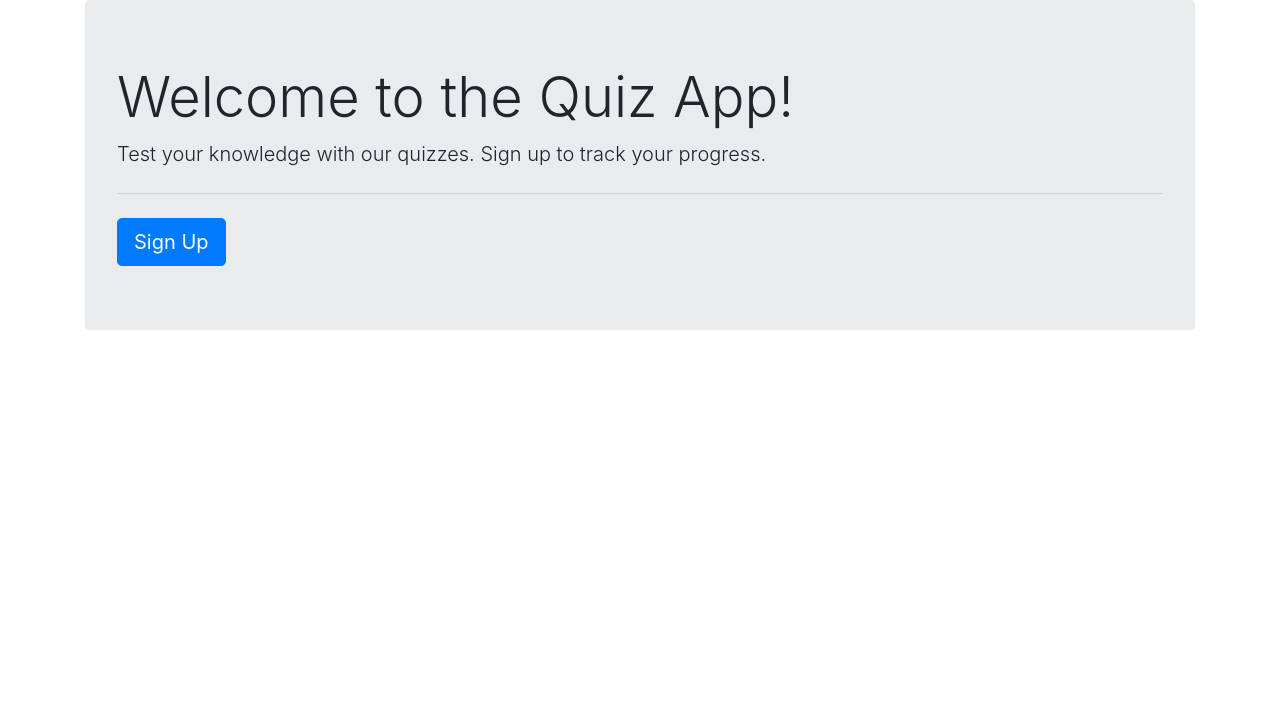
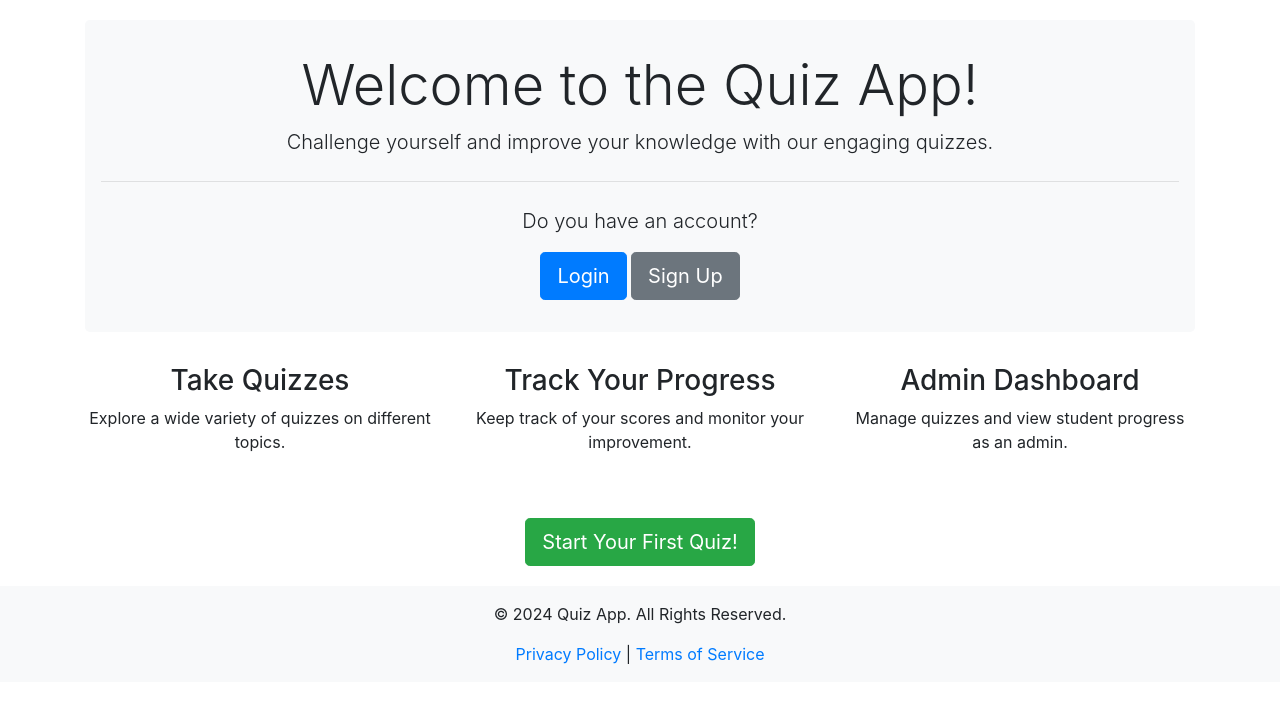
Before and after one commit to Isma3l-19/quiz_app, a Flask app: page / in a window 1280 px wide. Shown: the part 56-759 px from the top of the page. Run offline with Flask 3, Linux system fonts and the light colour scheme; some libraries are stand-ins or nearby versions.

Commit message:
Made customizations and added features to the layout of the project

```diff
--- a/app/routes.py
+++ b/app/routes.py
@@ -5,27 +5,32 @@ from app.models import User, Question, QuizResult, QuizSet, Feedback
 from app.forms import RegistrationForm, LoginForm
 from flask_restful import Api, Resource
 
+# Blueprint for main routes and API routes
 main_bp = Blueprint('main', __name__)
 api_bp = Blueprint('api', __name__)
 api = Api(api_bp)
 
+# Home page route
 @main_bp.route("/")
 def index():
     return render_template('index.html')
 
+# Registration route
 @main_bp.route("/register", methods=['GET', 'POST'])
 def register():
     form = RegistrationForm()
     if form.validate_on_submit():
+        # Create new user and add to the database
         user = User(username=form.username.data, email=form.email.data)
         user.set_password(form.password.data)
-        user.role = form.role.data  # Set role
+        user.role = form.role.data
         db.session.add(user)
         db.session.commit()
         flash('Account created successfully!', 'success')
         return redirect(url_for('main.login'))
     return render_template('register.html', form=form)
 
+# Login route
 @main_bp.route("/login", methods=['GET', 'POST'])
 def login():
     form = LoginForm()
@@ -33,6 +38,7 @@ def login():
         user = User.query.filter_by(email=form.email.data).first()
         if user and user.check_password(form.password.data):
             login_user(user, remember=form.remember.data)
+            # Redirect based on user role
             if user.role == 'admin':
                 return redirect(url_for('main.admin_dashboard'))
             else:
@@ -41,41 +47,40 @@ def login():
             flash('Login unsuccessful. Please check email and password.', 'danger')
     return render_template('login.html', form=form)
 
+# Student dashboard route
 @main_bp.route("/student_dashboard")
 @login_required
 def student_dashboard():
+    # Get user's quiz results and calculate total score
     user_results = QuizResult.query.filter_by(user_id=current_user.id).all()
     total_questions = sum(len(result.quiz_set.questions) for result in user_results)
     total_score = sum(result.score for result in user_results)
-
-    # Pass the quiz sets to the template
-    quiz_sets = QuizSet.query.all()
-
+    quiz_sets = QuizSet.query.all()  # Get all quiz sets
     return render_template(
         'student_dashboard.html',
         total_questions=total_questions,
         total_score=total_score,
         results=user_results,
-        quiz_sets=quiz_sets  # Add quiz sets to the context
+        quiz_sets=quiz_sets  # Pass quiz sets to template
     )
 
+# Admin dashboard route
 @main_bp.route('/admin_dashboard')
 @login_required
 def admin_dashboard():
     if current_user.role != 'admin':
         return redirect(url_for('main.login'))
-
-    # Query to get all students and their quiz results
+    # Get all students and their quiz result count
     students = User.query.filter_by(role='student').all()
     for student in students:
         student.completed_quizzes_count = QuizResult.query.filter_by(user_id=student.id).count()
-
     return render_template('admin_dashboard.html', students=students)
 
+# Quiz-taking route
 @main_bp.route("/quiz/<int:quiz_id>", methods=['GET', 'POST'])
 @login_required
 def quiz(quiz_id):
-    quiz = QuizSet.query.get_or_404(quiz_id)  # Ensure the quiz_set is fetched correctly
+    quiz = QuizSet.query.get_or_404(quiz_id)
     if request.method == 'POST':
         score = 0
         total = len(quiz.questions)
@@ -83,15 +88,14 @@ def quiz(quiz_id):
             selected_option = request.form.get(f'question_{question.id}')
             if selected_option == question.correct_option:
                 score += 1
-        # Create a QuizResult object with the quiz_set_id
+        # Save quiz result
         result = QuizResult(user_id=current_user.id, quiz_set_id=quiz.id, score=score)
         db.session.add(result)
         db.session.commit()
         return redirect(url_for('main.results', score=score, total=total))
     return render_template('quiz.html', quiz=quiz)
 
-    return render_template('quiz.html', quiz=quiz)
-
+# Display quiz results
 @main_bp.route("/results")
 @login_required
 def results():
@@ -99,25 +103,30 @@ def results():
     total = request.args.get('total', type=int)
     return render_template('results.html', score=score, total=total)
 
+# Add new question (Admin only)
 @main_bp.route('/admin/add_question', methods=['GET', 'POST'])
 @login_required
 def add_question():
     quiz_sets = QuizSet.query.all()
     if request.method == 'POST':
+        # Get question details from form
         text = request.form['text']
         options = request.form['options']
         correct_option = request.form['correct_option']
         quiz_set_id = request.form['quiz_set_id']
+        # Add new question to database
         question = Question(text=text, options=options, correct_option=correct_option, quiz_set_id=quiz_set_id, user_id=current_user.id)
         db.session.add(question)
         db.session.commit()
         return redirect(url_for('main.admin_dashboard'))
     return render_template('add_question.html', quiz_sets=quiz_sets)
 
+# Add new quiz set (Admin only)
 @main_bp.route('/admin/add_quiz_set', methods=['GET', 'POST'])
 @login_required
 def add_quiz_set():
     if request.method == 'POST':
+        # Add new quiz set to database
         title = request.form['title']
         quiz_set = QuizSet(title=title)
         db.session.add(quiz_set)
@@ -125,55 +134,54 @@ def add_quiz_set():
         return redirect(url_for('main.add_question'))
     return render_template('add_quiz_set.html')
 
+# List available tests
 @main_bp.route("/available_tests")
 @login_required
 def available_tests():
     quizzes = QuizSet.query.all()
     return render_template('available_tests.html', quizzes=quizzes)
 
+# View feedback for admins
 @main_bp.route('/admin/view_feedback')
 @login_required
 def view_feedback():
     if current_user.role != 'admin':
         return redirect(url_for('main.login'))
-    feedbacks = QuizResult.query.all()
+    feedbacks = QuizResult.query.all()  # Get all feedbacks
     return render_template('view_feedback.html', feedbacks=feedbacks)
 
-
-
+# Review a specific student (Admin only)
 @main_bp.route('/admin/review_student/<int:student_id>')
 @login_required
 def review_student(student_id):
     if current_user.role != 'admin':
         return redirect(url_for('main.login'))
-
     student = User.query.get_or_404(student_id)
     quiz_results = QuizResult.query.filter_by(user_id=student.id).all()
-
     return render_template('review_student.html', student=student, quiz_results=quiz_results)
 
-
+# Review a specific question (Admin only)
 @main_bp.route('/admin/review_question/<int:result_id>', methods=['GET', 'POST'])
 @login_required
 def review_question(result_id):
     if current_user.role != 'admin':
         return redirect(url_for('main.login'))
-
     result = QuizResult.query.get_or_404(result_id)
     if request.method == 'POST':
+        # Add admin comment to the result
         comment = request.form['comment']
         result.admin_comment = comment
         db.session.commit()
         return redirect(url_for('main.review_student', student_id=result.user_id))
-
     return render_template('review_questions.html', result=result)
 
-
+# Logout route
 @main_bp.route("/logout")
 def logout():
     logout_user()
     return redirect(url_for('main.index'))
 
+# API to get quiz questions
 class QuizQuestionsAPI(Resource):
     def get(self, quiz_set_id):
         questions = Question.query.filter_by(quiz_set_id=quiz_set_id).all()
@@ -184,12 +192,14 @@ class QuizQuestionsAPI(Resource):
             'correct_option': q.correct_option
         } for q in questions])
 
+# API to add a new question (Admin only)
 class AddQuestionAPI(Resource):
     @login_required
     def post(self):
         if current_user.role != 'admin':
             return jsonify({'message': 'Unauthorized'}), 403
         data = request.get_json()
+        # Add question to the database
         question = Question(
             text=data['text'],
             options=','.join(data['options']),
--- a/app/templates/index.html
+++ b/app/templates/index.html
@@ -1,9 +1,38 @@
 {% extends "layout.html" %}
 {% block content %}
-<div class="jumbotron">
+<div class="jumbotron text-center">
     <h1 class="display-4">Welcome to the Quiz App!</h1>
-    <p class="lead">Test your knowledge with our quizzes. Sign up to track your progress.</p>
+    <p class="lead">Challenge yourself and improve your knowledge with our engaging quizzes.</p>
     <hr class="my-4">
-    <a class="btn btn-primary btn-lg" href="{{ url_for('main.register') }}" role="button">Sign Up</a>
+
+    {% if current_user.is_authenticated %}
+        <p class="lead">Hello, {{ current_user.username }}! Ready for your next quiz?</p>
+        <a class="btn btn-primary btn-lg" href="{{ url_for('main.student_dashboard') }}" role="button">Go to Dashboard</a>
+    {% else %}
+        <p class="lead">Do you have an account?</p>
+        <a class="btn btn-primary btn-lg" href="{{ url_for('main.login') }}" role="button">Login</a>
+        <a class="btn btn-secondary btn-lg" href="{{ url_for('main.register') }}" role="button">Sign Up</a>
+    {% endif %}
+</div>
+
+<!-- Features Section -->
+<div class="row text-center">
+    <div class="col-lg-4">
+        <h3>Take Quizzes</h3>
+        <p>Explore a wide variety of quizzes on different topics.</p>
+    </div>
+    <div class="col-lg-4">
+        <h3>Track Your Progress</h3>
+        <p>Keep track of your scores and monitor your improvement.</p>
+    </div>
+    <div class="col-lg-4">
+        <h3>Admin Dashboard</h3>
+        <p>Manage quizzes and view student progress as an admin.</p>
+    </div>
+</div>
+
+<!-- Call to Action -->
+<div class="text-center mt-5">
+    <a class="btn btn-success btn-lg" href="{{ url_for('main.available_tests') }}" role="button">Start Your First Quiz!</a>
 </div>
 {% endblock %}
--- a/app/templates/layout.html
+++ b/app/templates/layout.html
@@ -5,13 +5,25 @@
     <meta name="viewport" content="width=device-width, initial-scale=1, shrink-to-fit=no">
     <link href="https://stackpath.bootstrapcdn.com/bootstrap/4.5.2/css/bootstrap.min.css" rel="stylesheet">
     <title>Quiz App</title>
+    <style>
+        .navbar { margin-bottom: 20px; }
+        .jumbotron { background: #f8f9fa; padding: 2rem 1rem; }
+        .row { margin-top: 2rem; }
+        footer { background-color: #f8f9fa; padding: 1rem 0; text-align: center; margin-top: 20px; }
+    </style>
 </head>
 <body>
     <nav class="navbar navbar-expand-lg navbar-light bg-light">
         <a class="navbar-brand" href="{{ url_for('main.index') }}">Quiz App</a>
-        <div class="collapse navbar-collapse">
+        <button class="navbar-toggler" type="button" data-toggle="collapse" data-target="#navbarNav" aria-controls="navbarNav" aria-expanded="false" aria-label="Toggle navigation">
+            <span class="navbar-toggler-icon"></span>
+        </button>
+        <div class="collapse navbar-collapse" id="navbarNav">
             <ul class="navbar-nav ml-auto">
                 {% if current_user.is_authenticated %}
+                    <li class="nav-item">
+                        <a class="nav-link" href="{% if current_user.role == 'admin' %}{{ url_for('main.admin_dashboard') }}{% else %}{{ url_for('main.student_dashboard') }}{% endif %}">Dashboard</a>
+                    </li>
                     <li class="nav-item">
                         <a class="nav-link" href="{{ url_for('main.logout') }}">Logout</a>
                     </li>
@@ -26,6 +38,7 @@
             </ul>
         </div>
     </nav>
+
     <div class="container">
         {% with messages = get_flashed_messages(with_categories=true) %}
             {% if messages %}
@@ -36,6 +49,14 @@
         {% endwith %}
         {% block content %}{% endblock %}
     </div>
+
+    <footer>
+        <div class="container">
+            <p>&copy; 2024 Quiz App. All Rights Reserved.</p>
+            <a href="#">Privacy Policy</a> | <a href="#">Terms of Service</a>
+        </div>
+    </footer>
+
     <script src="https://code.jquery.com/jquery-3.5.1.slim.min.js"></script>
     <script src="https://cdn.jsdelivr.net/npm/@popperjs/core@2.5.2/dist/umd/popper.min.js"></script>
     <script src="https://stackpath.bootstrapcdn.com/bootstrap/4.5.2/js/bootstrap.min.js"></script>
```
Also changed, not shown: app/templates/admin_dashboard.html (+13 -7 lines), app/templates/student_dashboard.html (+24 -10 lines).
